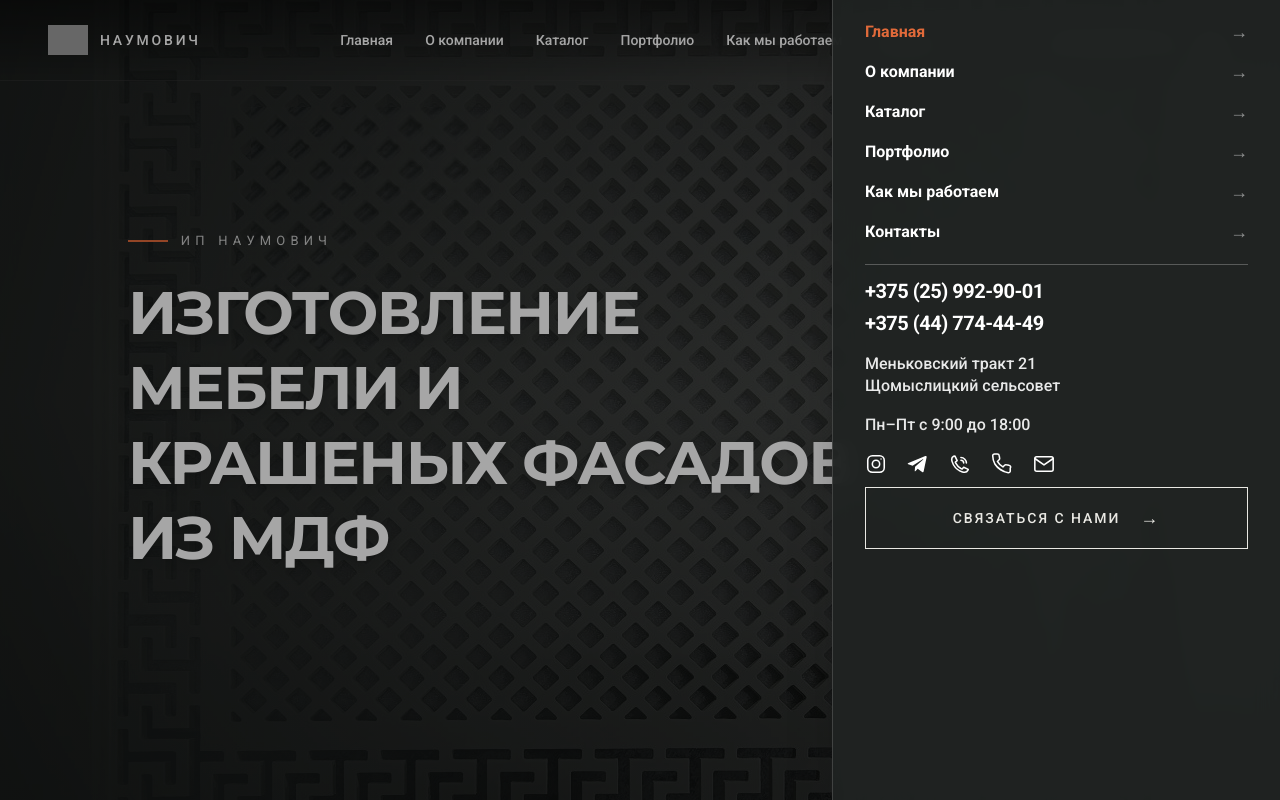
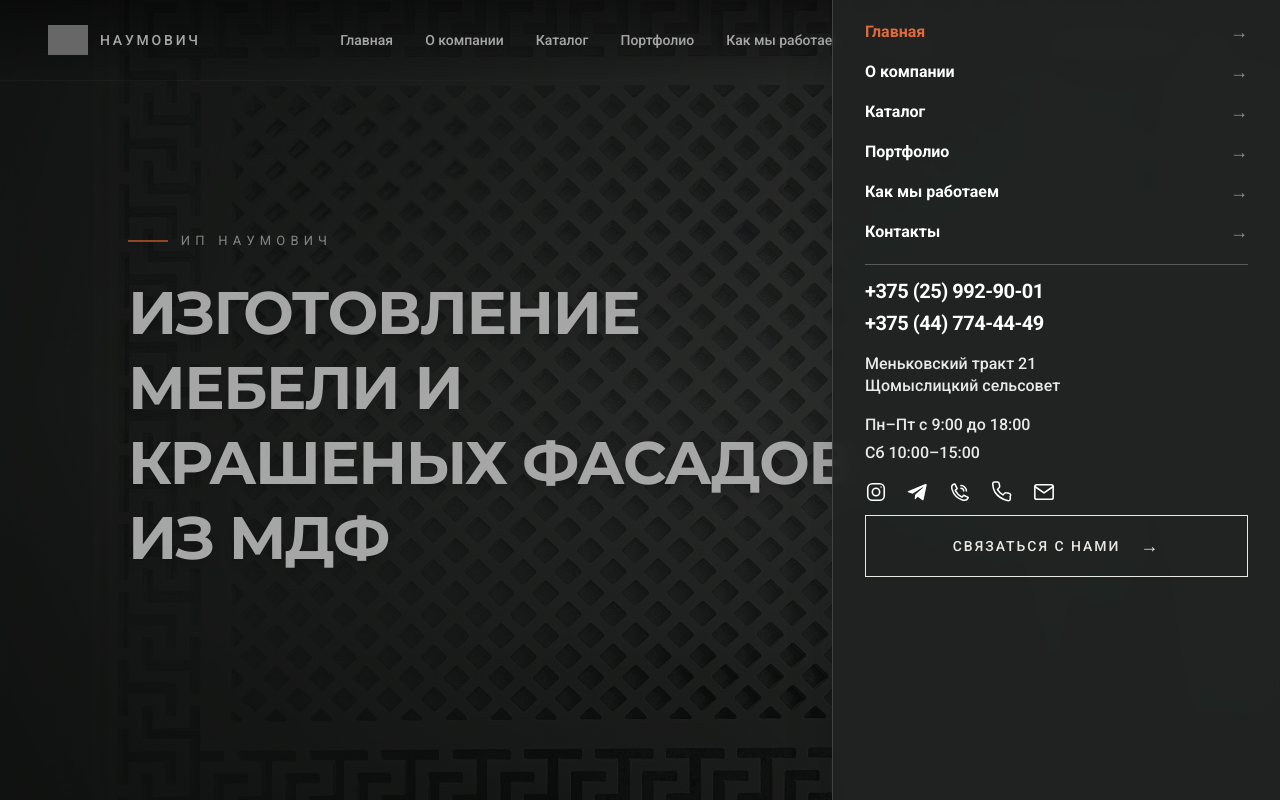
Before and after one commit to IljaBelousow/naumovich-site, a Next.js app: page / in a window 1280 px wide. Both pictures are taken after a click on the button "Открыть меню". Shown: the top 800 px of the page. Built offline with nearby package versions, Linux system fonts and the light colour scheme; grey boxes are pictures that could not be loaded.

Commit message:
Show Saturday hours in burger menu

```diff
--- a/src/components/Header.tsx
+++ b/src/components/Header.tsx
@@ -156,8 +156,9 @@ export default function Header() {
                 <p className="text-base font-medium leading-snug text-white/90">Меньковский тракт 21<br />Щомыслицкий сельсовет</p>
               </section>
 
-              <section className="shrink-0 py-1" aria-label="График">
+              <section className="shrink-0 py-1" aria-label="График работы">
                 <p className="text-base font-medium text-white/90">Пн–Пт с 9:00 до 18:00</p>
+                <p className="mt-1 text-base font-medium text-white/90">Сб 10:00–15:00</p>
               </section>
 
               <section className="shrink-0 py-1" aria-label="Контакты">
```
